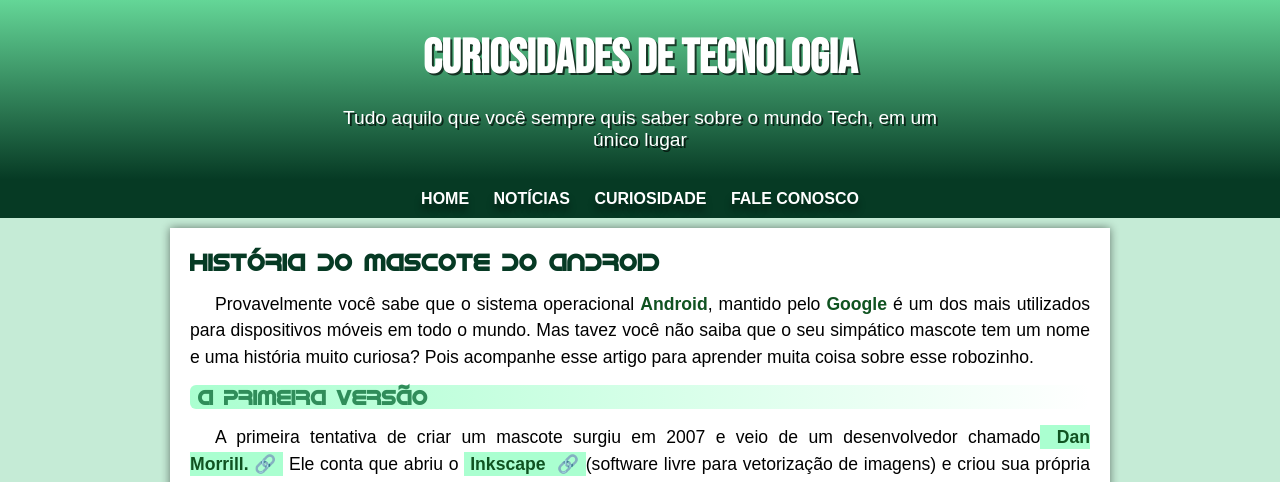
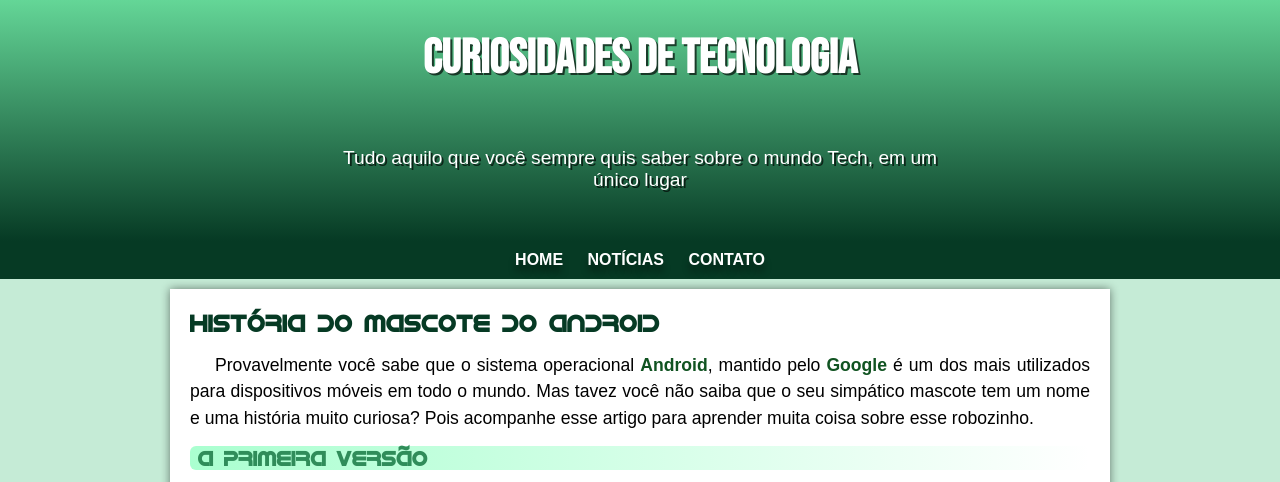
Before and after one commit to gilPinheiros/projeto-android, a plain HTML site: page index.html in a window 1280 px wide. Shown: the top 482 px of the page. Drawn offline with Linux system fonts and the light colour scheme.

Commit message:
Problema de padding resolvido

```diff
--- a/estilo/style.css
+++ b/estilo/style.css
@@ -41,7 +41,7 @@ header {
 header h1 {
   color: white;
   font-family: var(--fonte-desetaque);
-  margin-bottom: 20px;
+  margin-bottom: 10px;
   font-size: 3em;
   text-shadow: 2px 2px 0px rgba(0, 0, 0, 0.664);
 }
@@ -50,7 +50,7 @@ header p {
   font-size: 1.2em;
   max-width: 600px;
   margin: auto;
-  padding: 0px 3px 0px 3px;
+  padding: 50px;
   text-shadow: 2px 2px 0px rgba(0, 0, 0, 0.664);
 }
 nav {
--- a/index.html
+++ b/index.html
@@ -15,8 +15,7 @@
     <nav>
         <a href="#">HOME</a>
         <a href="#">NOTÍCIAS</a>
-        <a href="#">CURIOSIDADE</a>
-        <a href="#">FALE CONOSCO</a>
+        <a href="#">CONTATO</a>
     </nav>
     <main>
         <article>
```
